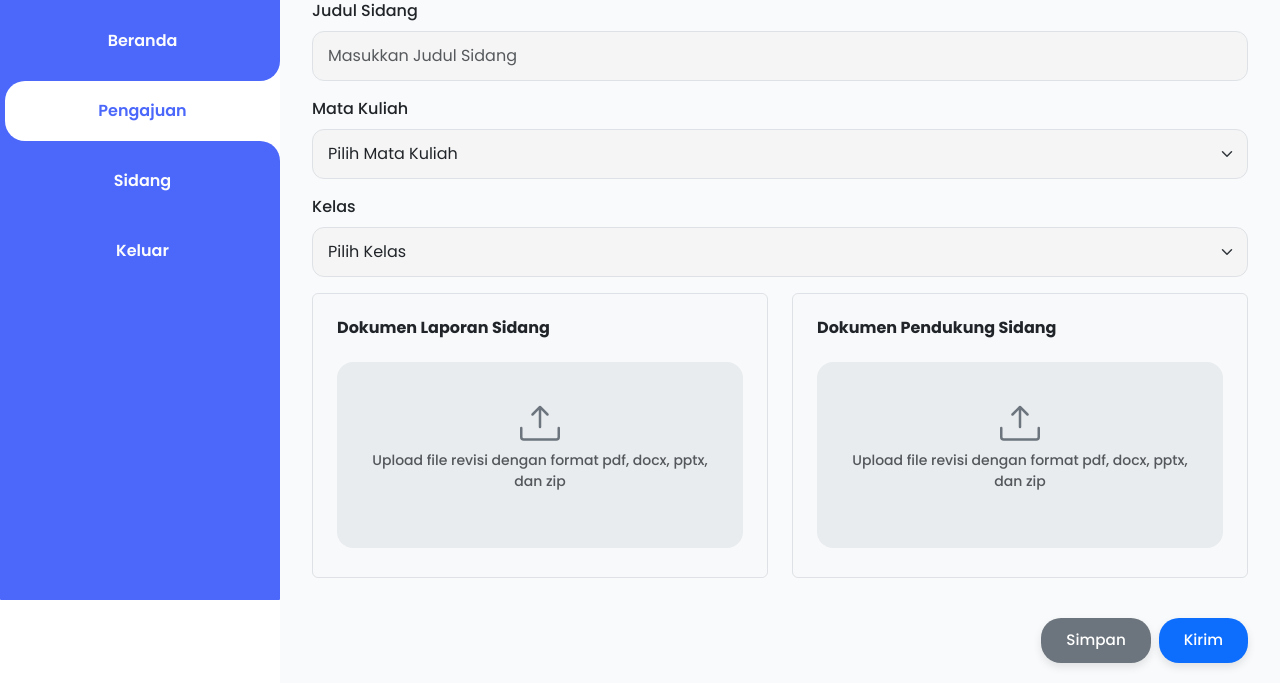
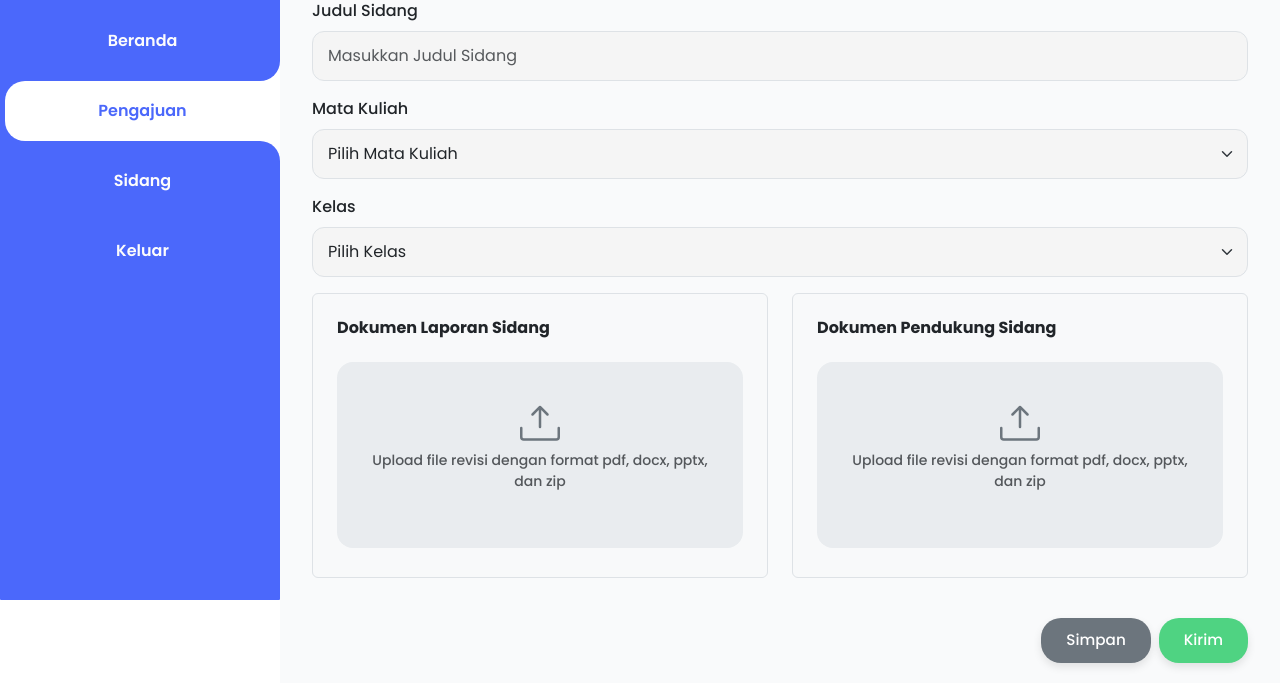
Before and after one commit to Ivann4y/Pro-PengajuanSidang, a PHP site: page /views/mahasiswa/mEditPengajuan.php in a window 1280 px wide. Shown: the part 200-883 px from the top of the page. Run offline with PHP 8.4, Linux system fonts and the light colour scheme; some libraries are stand-ins or nearby versions.

Commit message:
warna tombol

```diff
--- a/views/mahasiswa/mEditPengajuan.php
+++ b/views/mahasiswa/mEditPengajuan.php
@@ -231,7 +231,7 @@
                     <h4 class="modal-title fw-bold" id="modalKonfirmasiLabel" style="font-size: 24px;">Perhatian</h4>
                   </div>
                   <div class="modal-body">
-                    <p class="mb-5 fw-semibold" style="font-size: 16px;">Apakah anda sudah yakin ingin mengajukan sidang?</p>
+                    <p class="mb-5 fw-semibold" style="font-size: 16px;">Apakah anda yakin ingin mengajukan sidang?</p>
                     <div class="d-flex justify-content-between px-5">
                       <button type="button" class="btn btn-outline-danger custom-batal px-4 py-2 fw-semibold btn-tolak" data-bs-dismiss="modal">Batalkan</button>
                       <button type="submit" class="btn btn-success px-4 py-2 fw-semibold btn-setujui" id="submitBtn">Lanjutkan</button>
@@ -245,7 +245,7 @@
             <div class="d-flex justify-content-end gap-2 mt-3">
               <button type="button" class="btn btn-secondary" id="btnSimpan">Simpan</button>
               <!-- Trigger -->
-              <button type="button" class="btn btn-primary" id="btnOpenModalKonfirmasi">
+              <button type="button" class="btn-setuju" id="btnOpenModalKonfirmasi">
                 Kirim
               </button>
 
```
